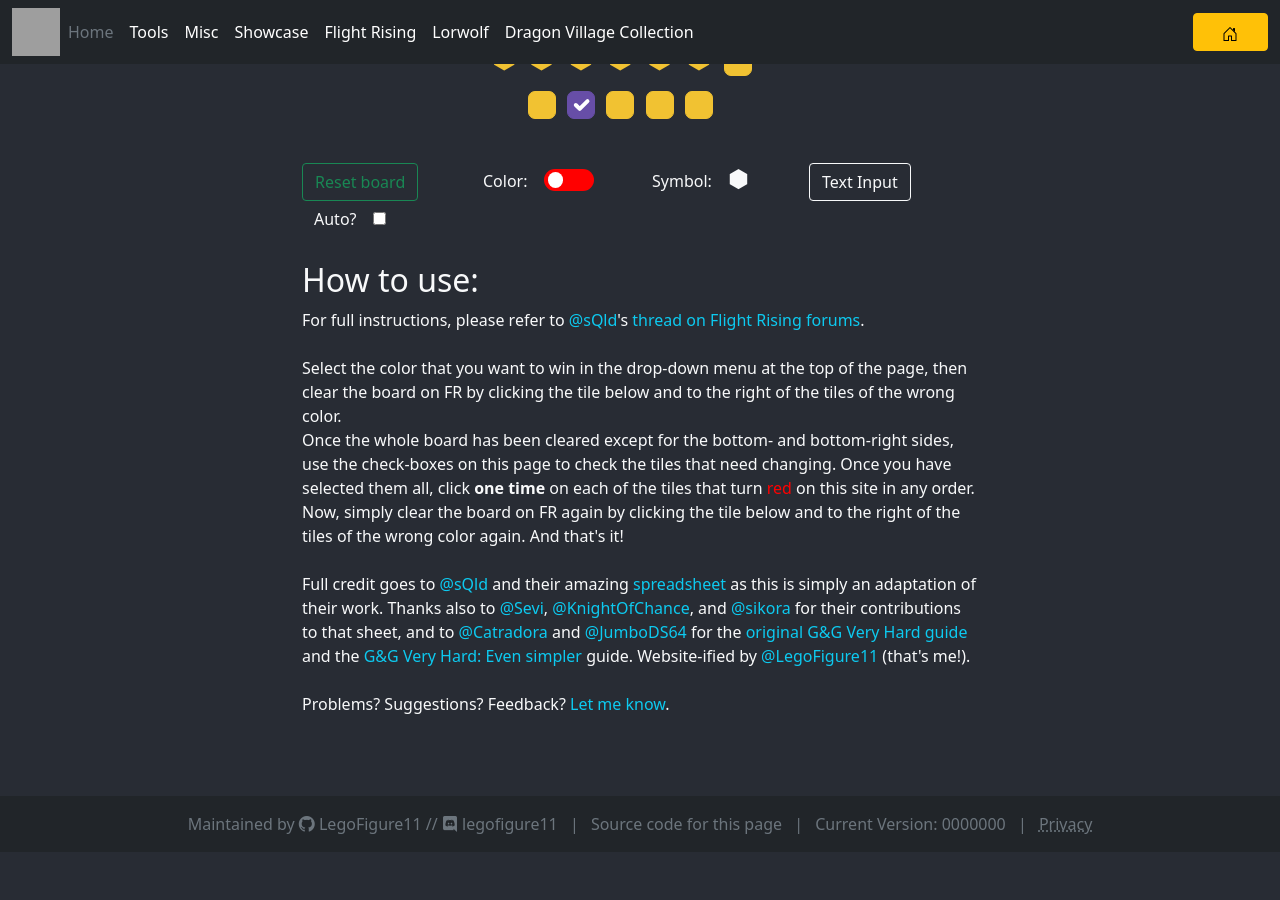
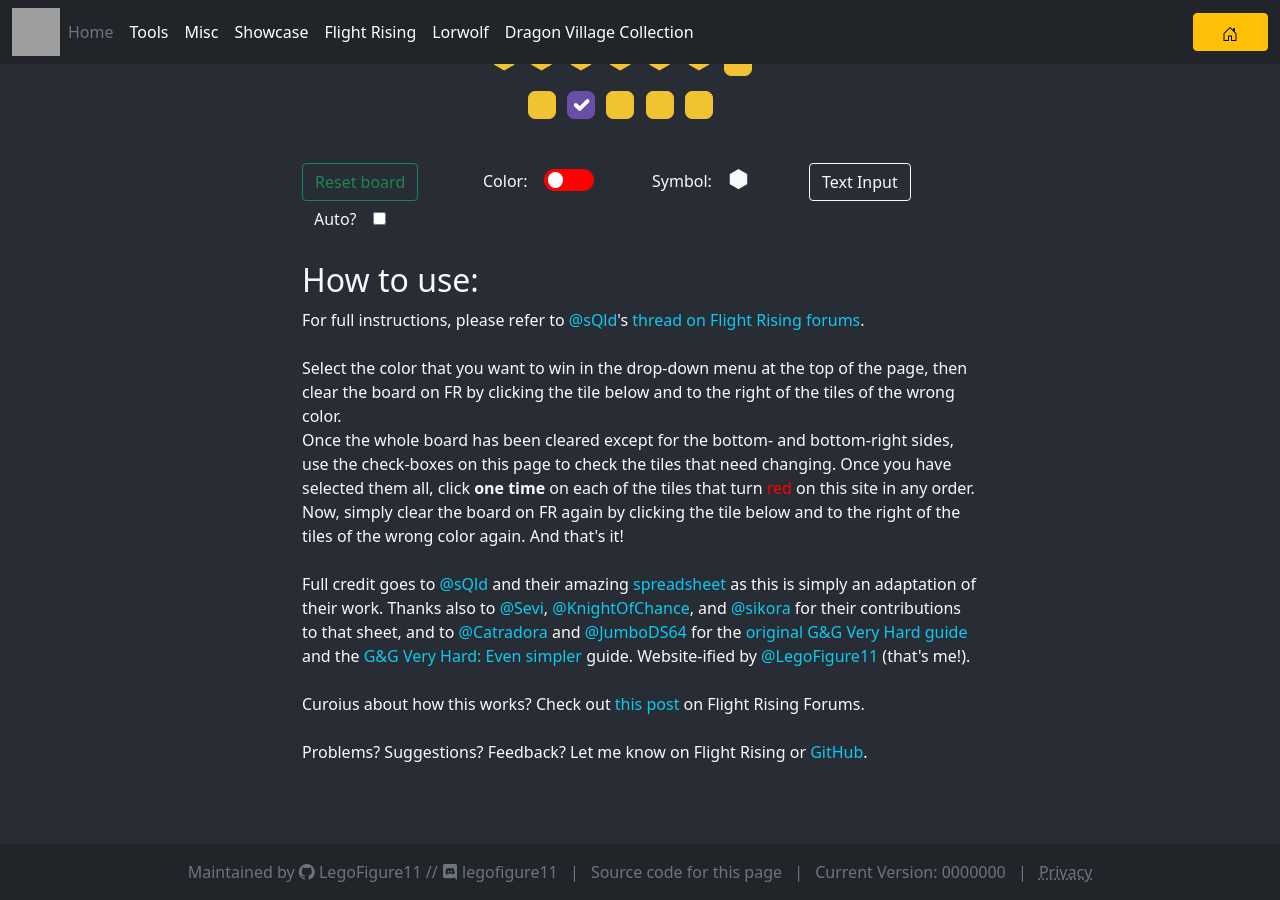
Before and after one commit to LegoFigure11/legofigure11.github.io, a Jekyll site: the page built from fr/glimmer-and-gloom/index.html, in a window 1280 px wide and 900 px high, scrolled down 501 px. Built offline with Jekyll 4.4.1, drawn with Linux system fonts in a browser that asks for light colours; comment, search, counter and statistics services are not loaded; before the commit the page ends 1353 px from its top, so only the background shows below that; grey boxes are pictures that could not be loaded.

Commit message:
Add G&G explanation

```diff
--- a/fr/glimmer-and-gloom/index.html
+++ b/fr/glimmer-and-gloom/index.html
@@ -224,7 +224,11 @@ permalink: /fr/glimmer-and-gloom/
   </div>
   <br />
   <div>
-    Problems? Suggestions? Feedback? <a class="text-info text-decoration-none" href="https://www1.flightrising.com/msgs/new?to=LegoFigure11&subject=Glimmer%20%26%20Gloom%20Site">Let me know</a>.
+    Curoius about how this works? Check out <a class="text-info text-decoration-none" href="https://www1.flightrising.com/forums/gde/2765443/36#post_54904651">this post</a> on Flight Rising Forums.
+  </div>
+  <br />
+  <div>
+    Problems? Suggestions? Feedback? Let me know on <a class="text-info text-decoration-none" href="https://www1.flightrising.com/msgs/new?to=LegoFigure11&subject=Glimmer%20%26%20Gloom%20Site"></a>Flight Rising</a> or <a class="text-info text-decoration-none" href="https://github.com/LegoFigure11/legofigure11.github.io/issues/new?title=Glimmer%20%26%20Gloom%20Solver%20Question">GitHub</a>.
   </div>
 </div>
 
```
Also changed, not shown: fr/glimmer-and-gloom/res/image1.png (added), fr/glimmer-and-gloom/res/image2.png (added).
